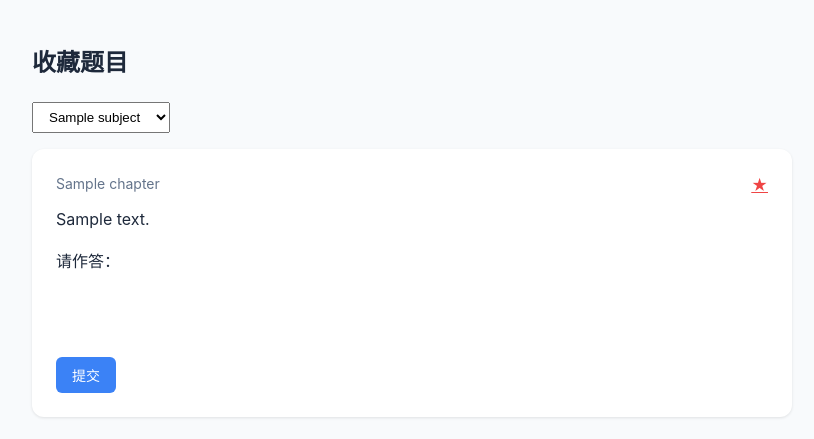
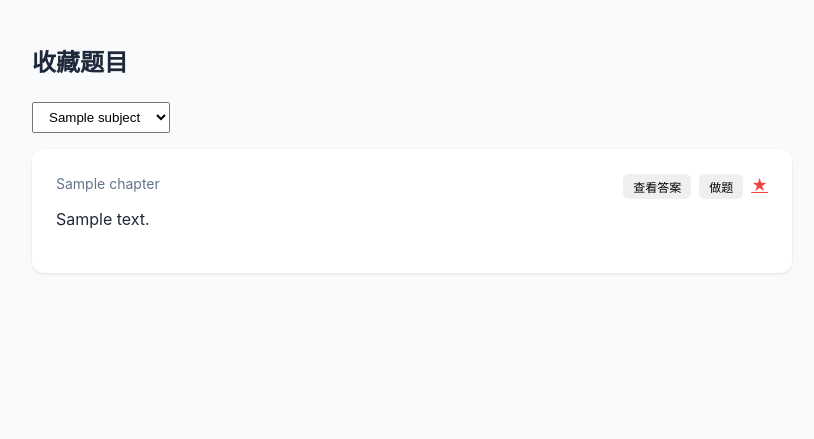
Before and after one commit to dsyfb437/next-problem, a Flask app: template templates/favorites.html in a window 1280 px wide. Shown: the part 65-504 px from the top of the page, without its empty margins (228-1042 px from the left). Run offline with Flask 3, Linux system fonts and the light colour scheme; the template is opened without the code that fills it: most values are stand-ins (such as "Sample title", 1, 10 or a date in 2020); some libraries are stand-ins or nearby versions.

Commit message:
feat: 统计页面添加知识点标签，收藏页支持浏览/做题模式切换
- 统计页面最近做题记录增加知识点标签列
- 收藏页面每道题增加"查看答案"和"做题"按钮，可独立展开
- 查看答案时渲染LaTeX，做题时自动聚焦输入框

Co-Authored-By: Claude <noreply@anthropic.com>
Co-Authored-By: Happy <yesreply@happy.engineering>

```diff
--- a/controllers/stats.py
+++ b/controllers/stats.py
@@ -87,6 +87,7 @@ def create_stats_controller(user_service, question_repo, subject_files):
                 recent_history.append({
                     "qid": qid,
                     "question_text": question_text,
+                    "knowledge_tags": q.knowledge_tags if hasattr(q, 'knowledge_tags') else [],
                     "correct": h.get("correct", False),
                     "user_answer": h.get("user_answer", ""),
                     "timestamp": h.get("timestamp", "")[:10]
--- a/templates/favorites.html
+++ b/templates/favorites.html
@@ -20,11 +20,24 @@
     <div class="card" style="margin-bottom: 16px;">
         <div style="display: flex; justify-content: space-between; margin-bottom: 8px;">
             <span style="color: var(--text-light); font-size: 14px;">{{ q.chapter }}</span>
+            <div style="display: flex; align-items: center; gap: 8px;">
+                <button type="button" class="btn toggle-answer-btn" onclick="toggleAnswer(this)" style="font-size: 12px; padding: 4px 10px;">查看答案</button>
+                <button type="button" class="btn toggle-practice-btn" onclick="togglePractice(this)" style="font-size: 12px; padding: 4px 10px;">做题</button>
                 <a href="{{ url_for('review.favorite_toggle', qid=q.id) }}" style="color: var(--error);">★</a>
+            </div>
         </div>
         <div class="question-text" style="margin-bottom: 16px;">
             {{ q.question_text|safe }}
         </div>
+
+        <!-- 答案区域 -->
+        <div class="answer-section" style="display: none; margin-bottom: 16px; padding: 12px; background: var(--bg); border-radius: 8px;">
+            <div style="color: var(--text-light); font-size: 14px; margin-bottom: 8px;">正确答案：</div>
+            <div class="latex-render" style="font-size: 16px;">{{ q.answer|safe }}</div>
+        </div>
+
+        <!-- 做题区域 -->
+        <div class="practice-section" style="display: none;">
             <form method="post" action="{{ url_for('review.answer_review') }}" onsubmit="return submitReview(this)">
                 <input type="hidden" name="qid" value="{{ q.id }}">
                 <div class="form-group">
@@ -35,7 +48,9 @@
                 </div>
                 <div class="review-alert" style="display: none; color: var(--error); margin-bottom: 12px; font-size: 14px;">请输入答案</div>
                 <button type="submit" class="btn btn-primary">提交</button>
+                <button type="button" class="btn" style="margin-left: 8px; border: 1px solid var(--border);" onclick="togglePractice(this)">收起</button>
             </form>
+        </div>
     </div>
     {% endfor %}
 {% else %}
@@ -45,6 +60,51 @@
 {% endif %}
 
 <script>
+function toggleAnswer(btn) {
+    const card = btn.closest('.card');
+    const answerSection = card.querySelector('.answer-section');
+    if (answerSection.style.display === 'none') {
+        answerSection.style.display = 'block';
+        btn.textContent = '收起答案';
+        // 渲染 LaTeX
+        if (typeof renderMathInElement !== 'undefined') {
+            renderMathInElement(answerSection, {
+                delimiters: [
+                    {left: '$$', right: '$$', display: true},
+                    {left: '$', right: '$', display: false}
+                ],
+                throwOnError: false
+            });
+        }
+    } else {
+        answerSection.style.display = 'none';
+        btn.textContent = '查看答案';
+    }
+}
+
+function togglePractice(btn) {
+    const card = btn.closest('.card');
+    const practiceSection = card.querySelector('.practice-section');
+    const answerSection = card.querySelector('.answer-section');
+    if (practiceSection.style.display === 'none') {
+        practiceSection.style.display = 'block';
+        // 隐藏答案区域
+        if (answerSection) answerSection.style.display = 'none';
+        // 更新按钮文字
+        const answerBtn = card.querySelector('.toggle-answer-btn');
+        if (answerBtn) answerBtn.textContent = '查看答案';
+        btn.textContent = '收起';
+        // 聚焦到输入框
+        setTimeout(() => {
+            const mf = card.querySelector('.review-formula');
+            if (mf) mf.focus();
+        }, 100);
+    } else {
+        practiceSection.style.display = 'none';
+        btn.textContent = '做题';
+    }
+}
+
 document.addEventListener('DOMContentLoaded', function() {
     document.querySelectorAll('.review-formula').forEach(function(mf) {
         const form = mf.closest('form');
```
Also changed, not shown: templates/stats.html (+10 -0 lines). Lines whose indentation alone changed are shown as unchanged.
